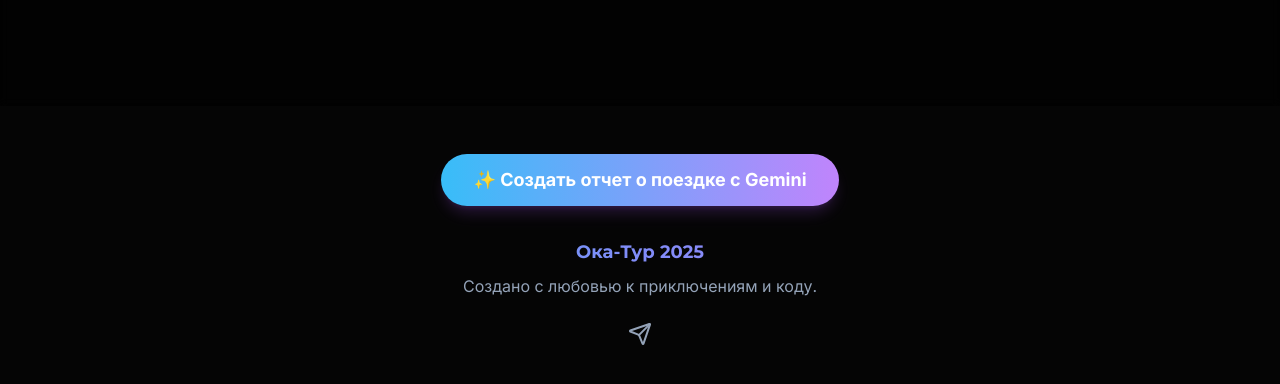
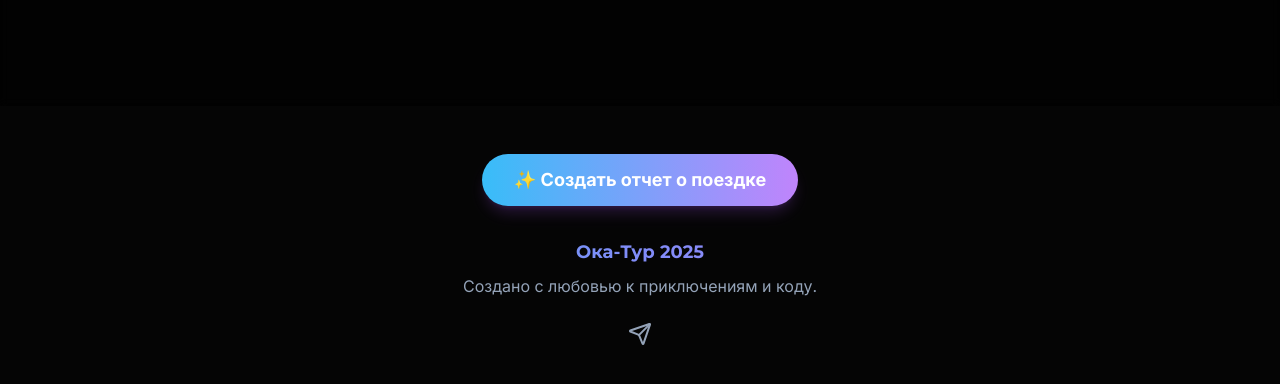
Before and after one commit to Username960528/oka-bicycle, a plain HTML site: page index.html in a window 1280 px wide. Shown: the part 6615-6999 px from the top of the page. Drawn offline with nearby package versions, Linux system fonts and the light colour scheme; animation ran at ten frames a second; some icons are missing.

Commit message:
Обновил текст кнопки создания отчета о поездке в index.html

```diff
--- a/index.html
+++ b/index.html
@@ -452,7 +452,7 @@
             <div class="container mx-auto px-4 text-center text-slate-400">
                  <div class="mb-8">
                     <button id="generate-report-btn" class="gemini-button text-white font-bold py-3 px-8 rounded-full text-lg transform hover:scale-105 shadow-lg shadow-purple-500/20 flex items-center gap-2 mx-auto">
-                        ✨ Создать отчет о поездке с Gemini
+                        ✨ Создать отчет о поездке
                     </button>
                 </div>
                 <p class="montserrat-heading text-lg font-bold gradient-text">Ока-Тур 2025</p>
```
